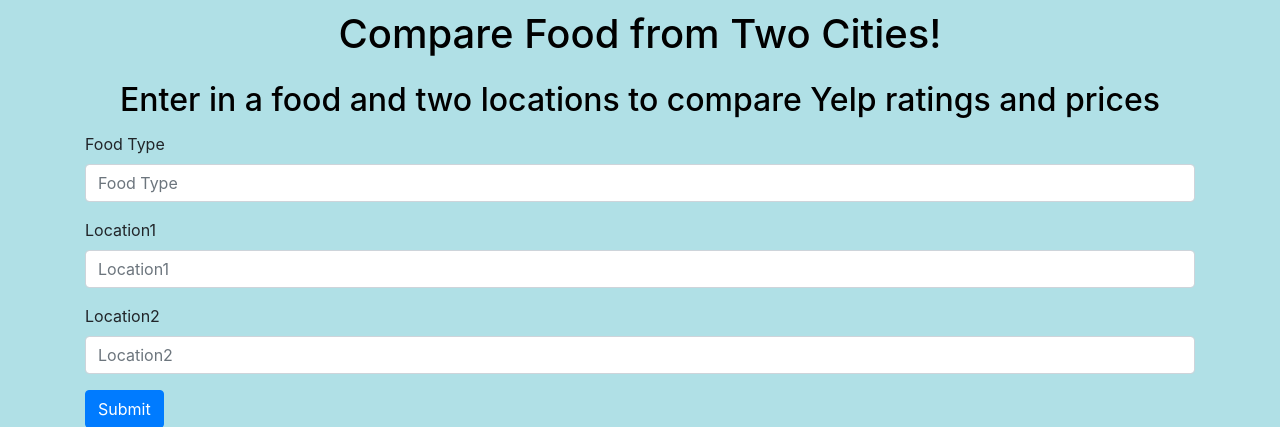
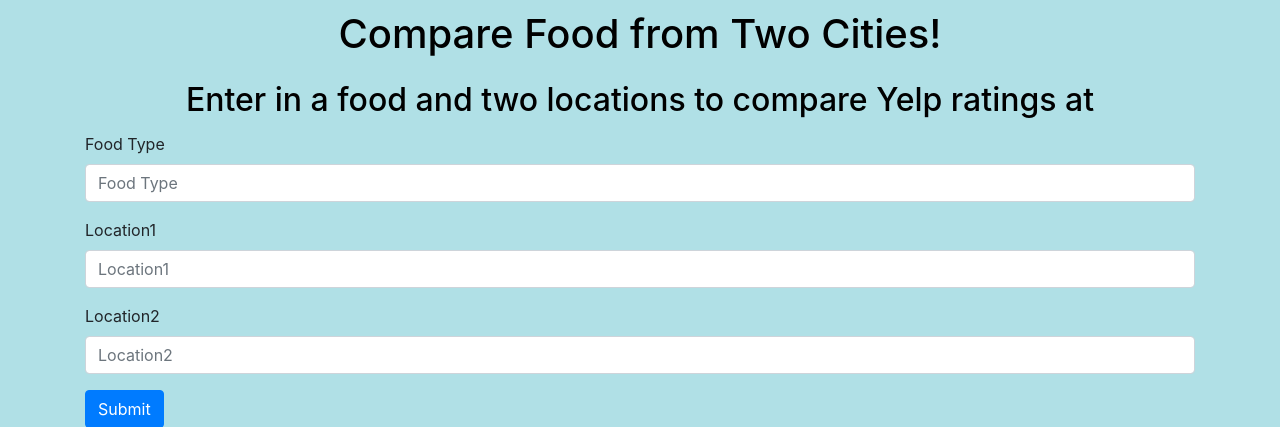
Before and after one commit to sarahhdong/UCSD-TritonHacks-2021, a Flask app: page /foodcompare in a window 1280 px wide. Shown: the part 56-483 px from the top of the page. Run offline with Flask 2, Linux system fonts and the light colour scheme; some libraries are stand-ins or nearby versions.

Commit message:
Update foodcompare.html

```diff
--- a/templates/foodcompare.html
+++ b/templates/foodcompare.html
@@ -1,7 +1,7 @@
 {% extends 'layout.html' %}
 
 {% block content %}
-<h1>{% block title %} Compare Food from Two Cities!  <br> <h2>Enter in a food and two locations to compare Yelp ratings and prices </h2> {% endblock %}</h1>
+<h1>{% block title %} Compare Food from Two Cities!  <br> <h2>Enter in a food and two locations to compare Yelp ratings at</h2> {% endblock %}</h1>
 
 <form method="post">
     <div class="form-group">
@@ -19,7 +19,7 @@
     </div>
 
     <div class="form-group">
-        <label for="ploc2">Location2</label>
+        <label for="loc2">Location2</label>
         <input type="text" name="loc2"
                placeholder="Location2" class="form-control"
                value="{{ request.form['loc2'] }}"></input>
```
